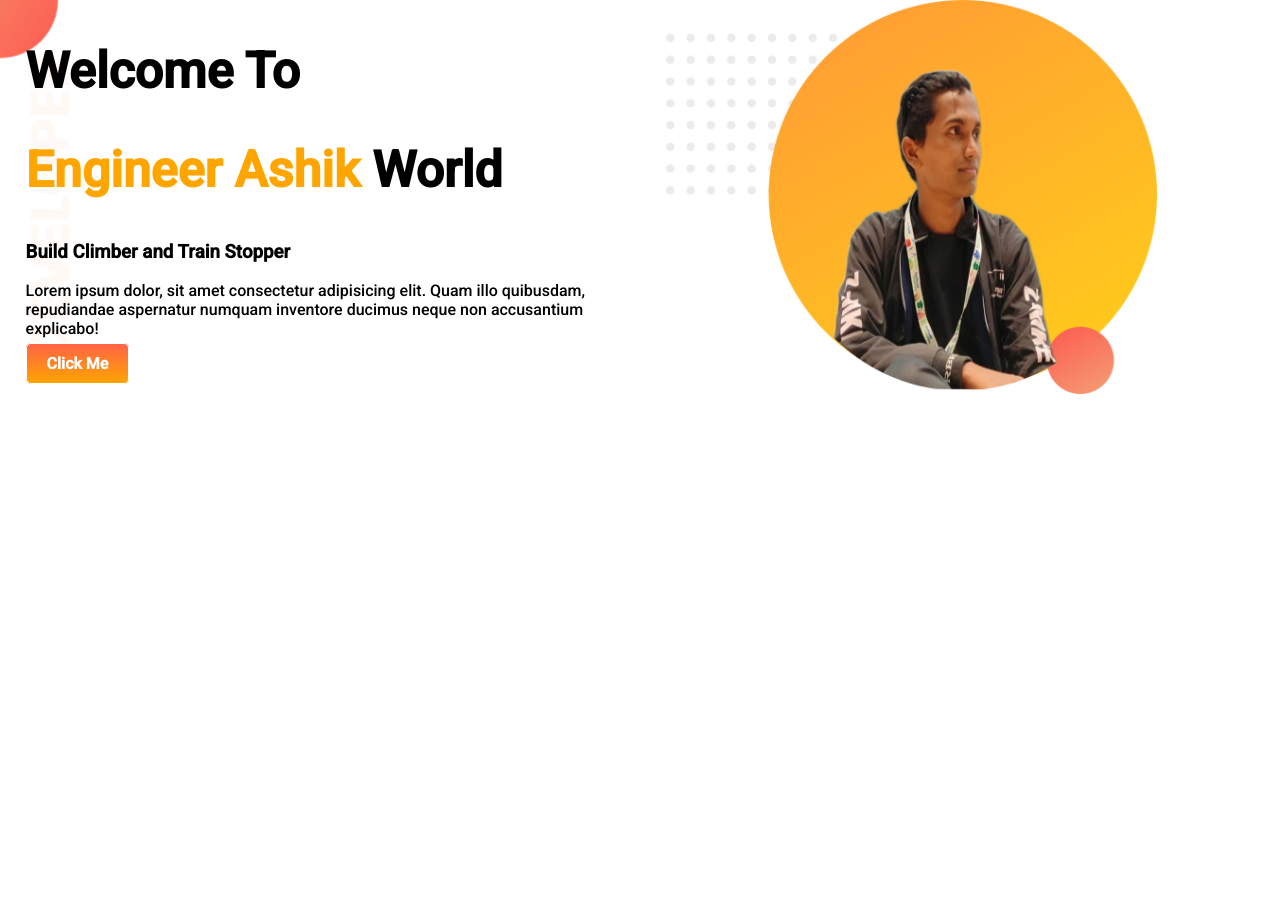
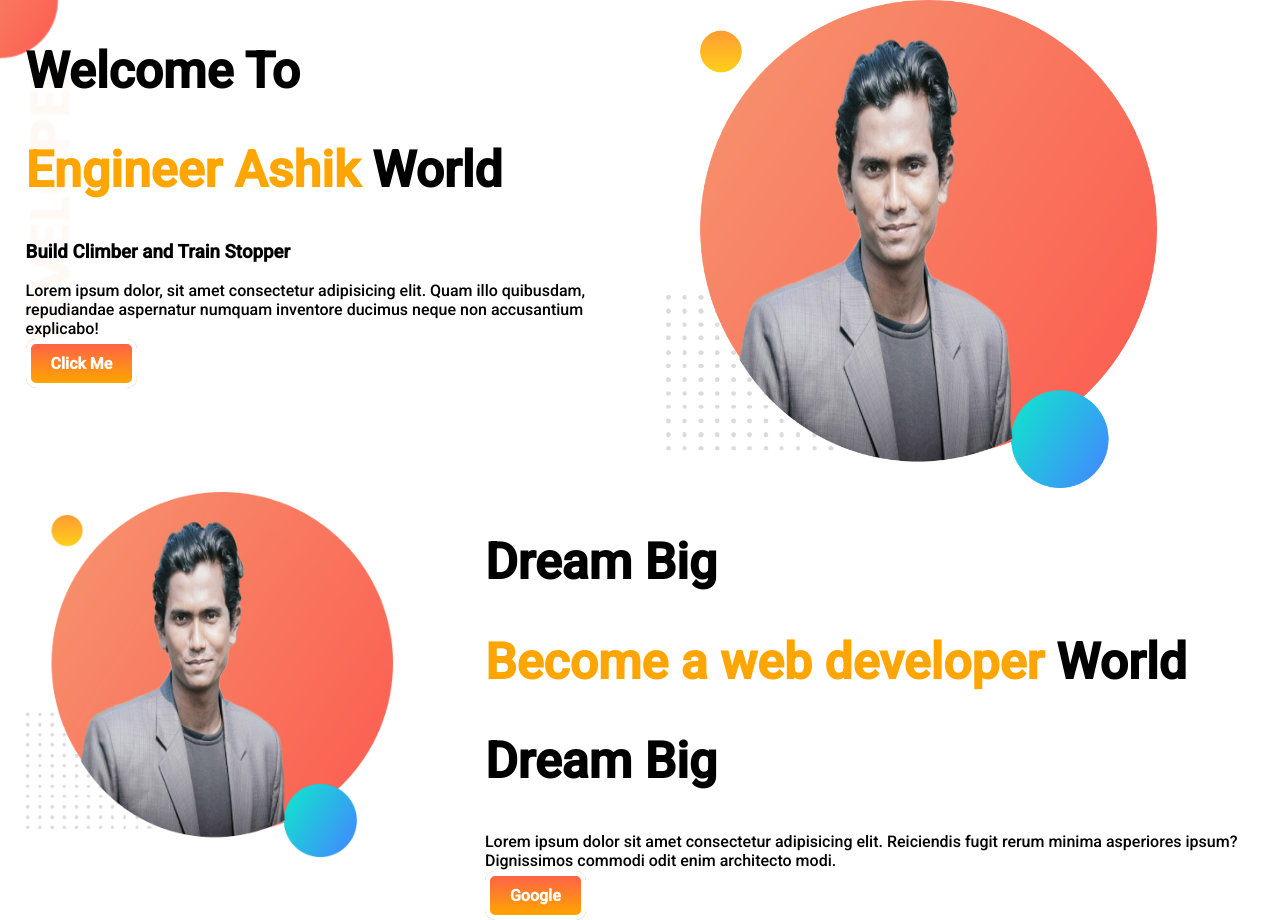
Before and after one commit to applecse/developer-portfolio, a plain HTML site: page index.html in a window 1280 px wide. Before the commit the page ends 800 px from the top, so only its background shows below. Drawn offline with Linux system fonts and the light colour scheme.

Commit message:
big-dream

```diff
--- a/index.html
+++ b/index.html
@@ -25,7 +25,21 @@
                 href="https://www.linkedin.com/in/engineer-ashik-billah-a68324243/">Click Me</a>
         </div>
         <div class="half-width">
-            <img src="me/ashik1.png" alt="">
+            <img src="images/me/ashik2.png" alt="">
+        </div>
+    </section>
+    <section class="big-dream">
+        <div class="half-width">
+            <img src="images/me/ashik2.png" alt="">
+        </div>
+        <div>
+            <h1>Dream Big</h1>
+            <h1><span class="orange-color">Become a web developer </span> World</h1>
+            <h1>Dream Big</h1>
+            <p> Lorem ipsum dolor sit amet consectetur adipisicing elit. Reiciendis fugit rerum minima asperiores ipsum?
+                Dignissimos commodi odit enim architecto modi.</p>
+            <a class="link-button" href="https://www.google.com/docs/about/">Google</a>
+
         </div>
     </section>
 </body>
--- a/style.css
+++ b/style.css
@@ -6,7 +6,6 @@ body {
 .top-banner {
     background-image: url(images/top-banner.png);
     background-repeat: no-repeat;
-
 }
 
 h1 {
@@ -36,7 +35,7 @@ section {
     color: white;
     background-image: linear-gradient(tomato, orange);
     padding: 10px 20px;
-    border: 1px solid;
-    border-radius: 5px;
+    border: 5px solid;
+    border-radius: 10px;
     font-weight: 700;
 }
```
Also changed, not shown: images/me/ashik1.png (renamed from me/ashik1.png), images/me/ashik2.png (renamed from me/ashik2.png).
